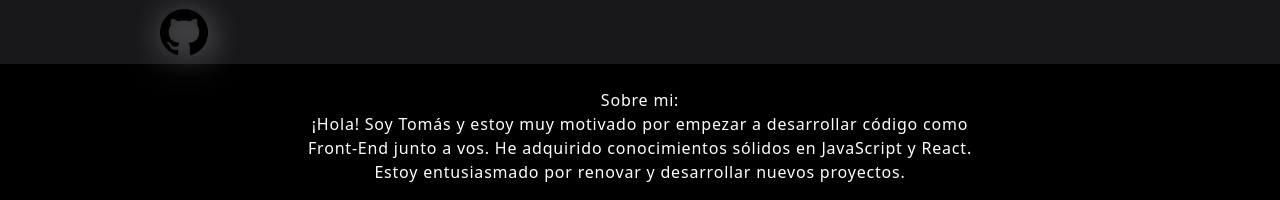
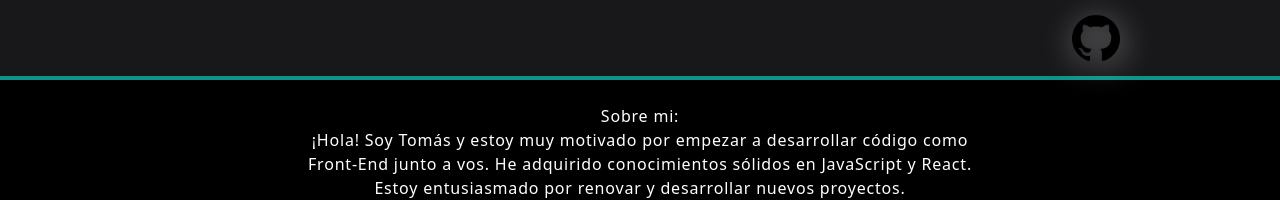
Before and after one commit to Toms-29/portfolio, a React (Vite) app: page / in a window 1280 px wide. Shown: the top 200 px of the page. Built offline with nearby package versions, Linux system fonts and the light colour scheme.

Commit message:
Alineacion de los items en el nav - Estilacion del header

```diff
--- a/src/components/PRESENTATION/Header.jsx
+++ b/src/components/PRESENTATION/Header.jsx
@@ -4,8 +4,8 @@ function Header() {
 
     return (
         <>
-            <header className="w-full flex h-16 bg-zinc-900 justify-center items-center">
-                <nav className="w-11/12 sm:w-3/4">
+            <header className="w-full flex h-20 bg-zinc-900 justify-center items-center border-4 border-b-teal-600 border-r-0 border-t-0 border-l-0">
+                <nav className="w-11/12 sm:w-3/4 flex justify-end">
                     <Link
                         link='https://github.com/Toms-29'
                         imgSrc='../../../public/assets/images/github.png'
```
